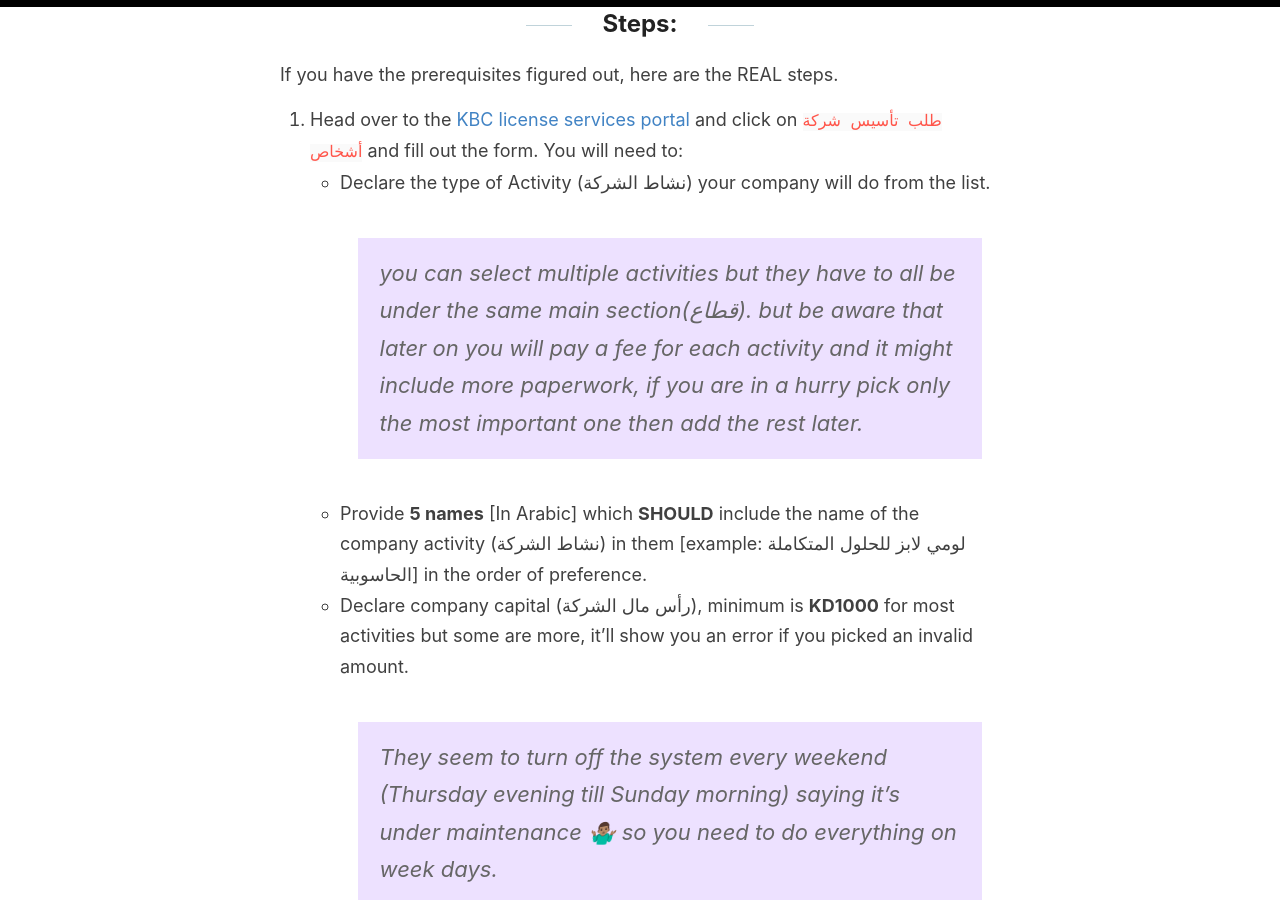
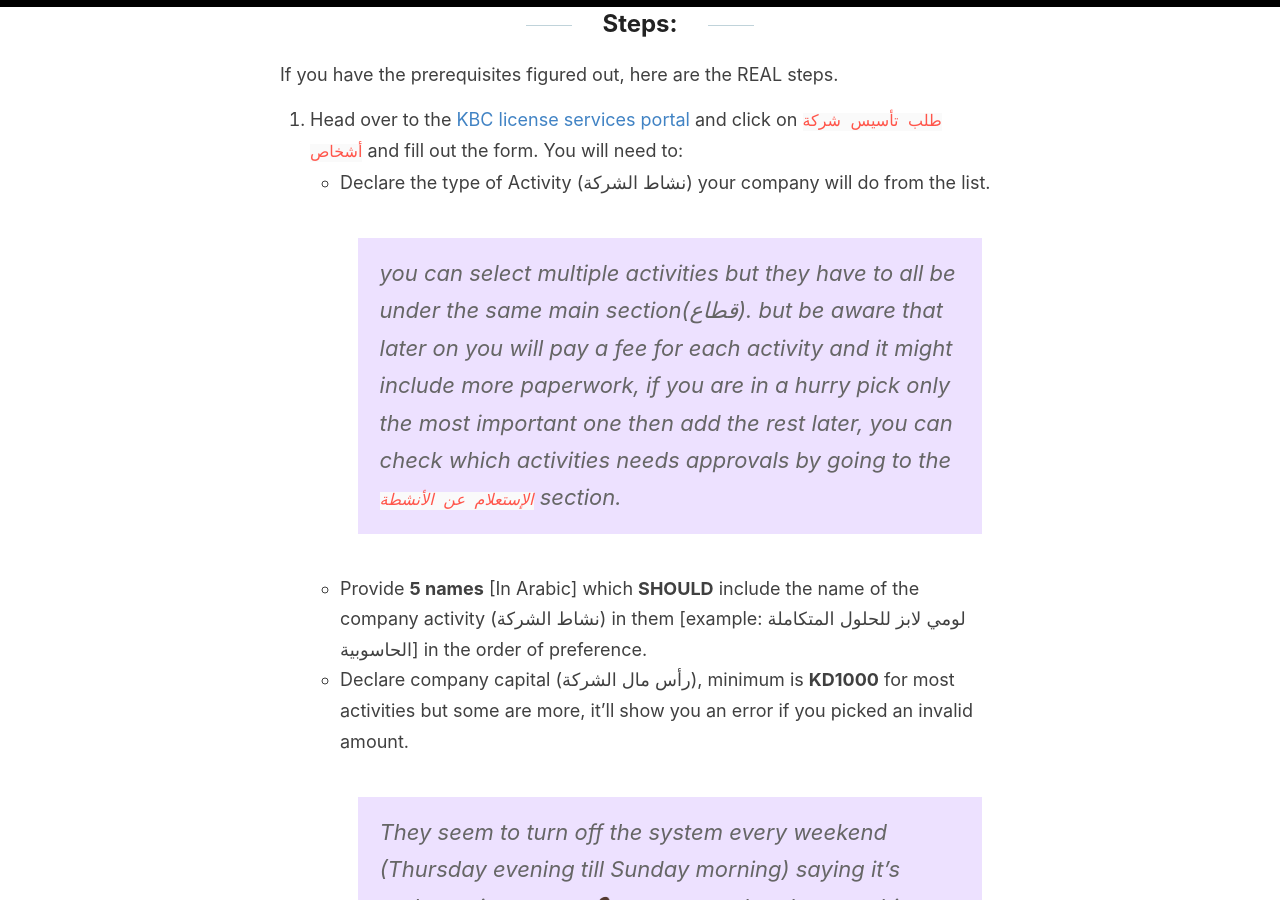
Before and after one commit to Jimmar/jimmar.github.io, a Jekyll site: the page built from _posts/2020-12-13-company-steps-kuwait.md, in a window 1280 px wide and 900 px high, scrolled down 1655 px. Built offline with Jekyll 4.4.1, drawn with Linux system fonts in a browser that asks for light colours; comment, search, counter and statistics services are not loaded.

Commit message:
Added more info regarding activities

```diff
--- a/_posts/2020-12-13-company-steps-kuwait.md
+++ b/_posts/2020-12-13-company-steps-kuwait.md
@@ -31,7 +31,7 @@ Note: This article **DOESN'T** cover the steps for the micro businesses [Home bu
 If you have the prerequisites figured out, here are the REAL steps.
 1. Head over to the [KBC license services portal](https://mociweb01.csc.gov.kw/MociKBC/WebPages/index.aspx) and click on `طلب تأسيس شركة أشخاص` and fill out the form. You will need to:
     - Declare the type of Activity (نشاط الشركة) your company will do from the list.
-    > you can select multiple activities but they have to all be under the same main section(قطاع). but be aware that later on you will pay a fee for each activity and it might include more paperwork, if you are in a hurry pick only the most important one then add the rest later.
+    > you can select multiple activities but they have to all be under the same main section(قطاع). but be aware that later on you will pay a fee for each activity and it might include more paperwork, if you are in a hurry pick only the most important one then add the rest later, you can check which activities needs approvals by going to the `الإستعلام عن الأنشطة` section.
     - Provide **5 names** [In Arabic] which **SHOULD** include the name of the company activity (نشاط الشركة) in them [example: لومي لابز للحلول المتكاملة الحاسوبية] in the order of preference.
     - Declare company capital (رأس مال الشركة), minimum is **KD1000** for most activities but some are more, it'll show you an error if you picked an invalid amount.
 > They seem to turn off the system every weekend (Thursday evening till Sunday morning) saying it's under maintenance 🤷🏽‍♂️ so you need to do everything on week days.
```
